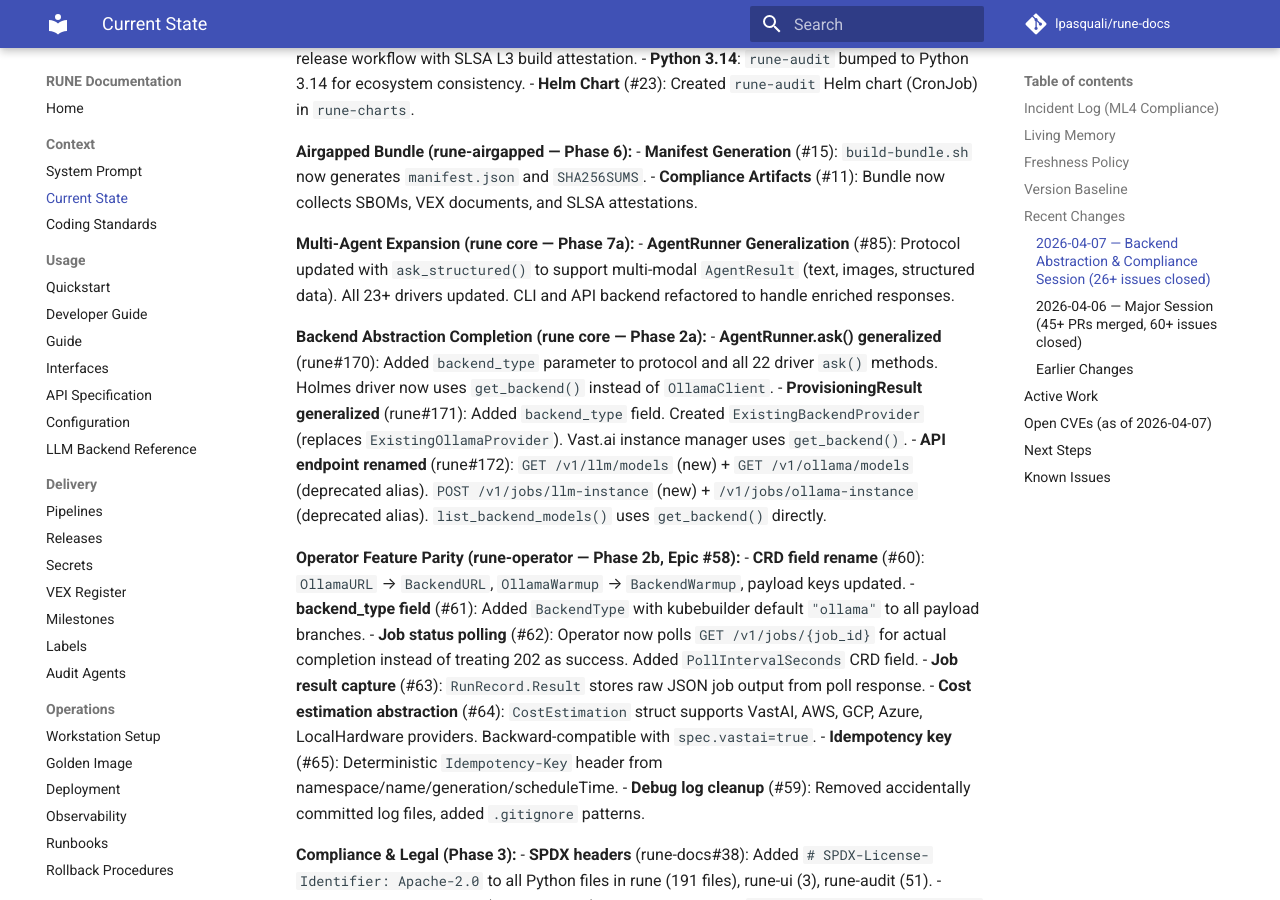
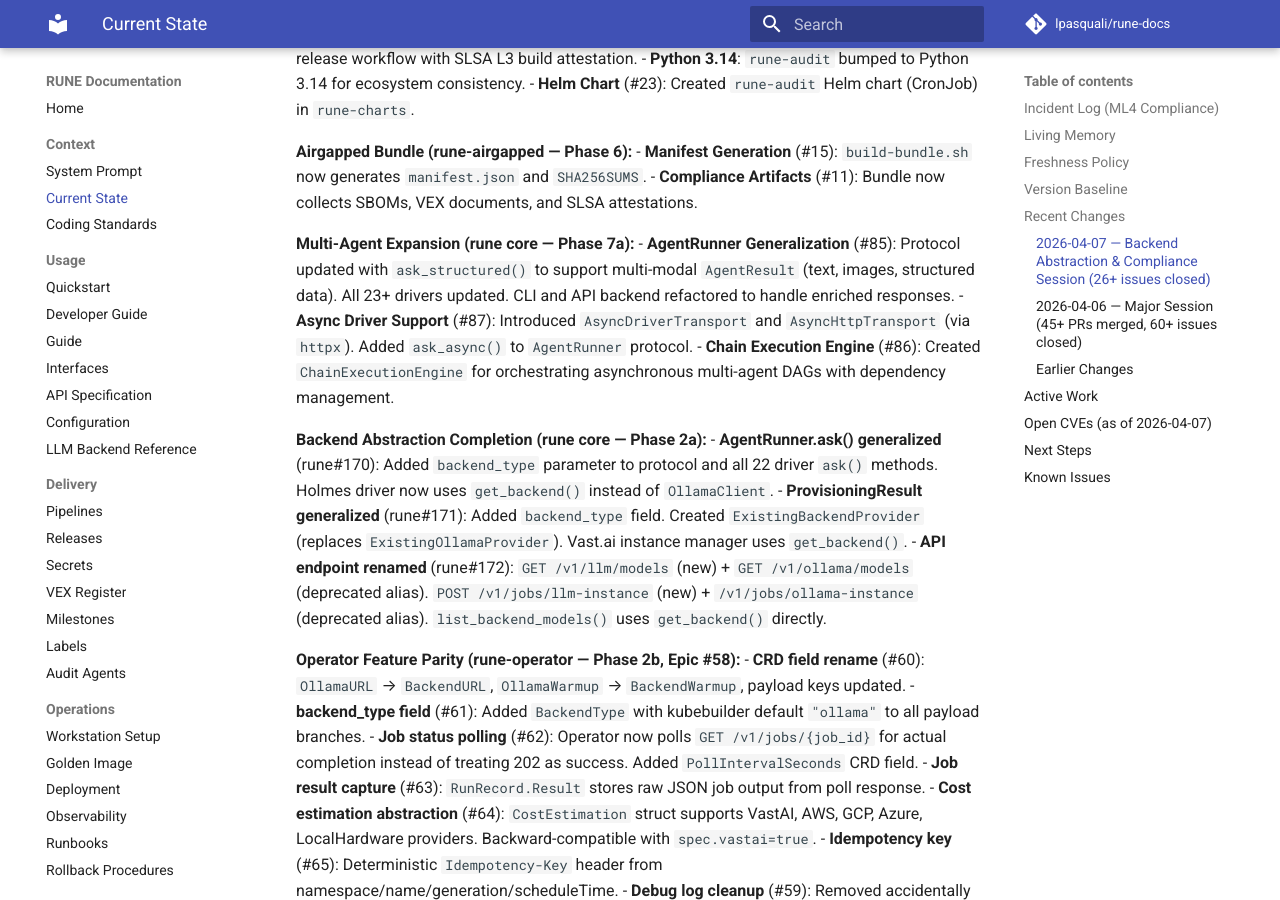
Before and after one commit to lpasquali/rune-docs, an MkDocs documentation site: the page built from docs/context/CURRENT_STATE.md, in a window 1280 px wide and 900 px high, scrolled down 1421 px. Built offline with MkDocs 1.6.1 and Material for MkDocs 9.7.7, drawn with Linux system fonts in a browser that asks for light colours; comment, search, counter and statistics services are not loaded.

Commit message:
docs: update CURRENT_STATE.md for Phase 7a foundations

```diff
--- a/docs/context/CURRENT_STATE.md
+++ b/docs/context/CURRENT_STATE.md
@@ -50,6 +50,8 @@ Last updated: **2026-04-07**.
 
 **Multi-Agent Expansion (rune core — Phase 7a):**
 - **AgentRunner Generalization** (#85): Protocol updated with `ask_structured()` to support multi-modal `AgentResult` (text, images, structured data). All 23+ drivers updated. CLI and API backend refactored to handle enriched responses.
+- **Async Driver Support** (#87): Introduced `AsyncDriverTransport` and `AsyncHttpTransport` (via `httpx`). Added `ask_async()` to `AgentRunner` protocol.
+- **Chain Execution Engine** (#86): Created `ChainExecutionEngine` for orchestrating asynchronous multi-agent DAGs with dependency management.
 
 **Backend Abstraction Completion (rune core — Phase 2a):**
 - **AgentRunner.ask() generalized** (rune#170): Added `backend_type` parameter to protocol and all 22 driver `ask()` methods. Holmes driver now uses `get_backend()` instead of `OllamaClient`.
```
